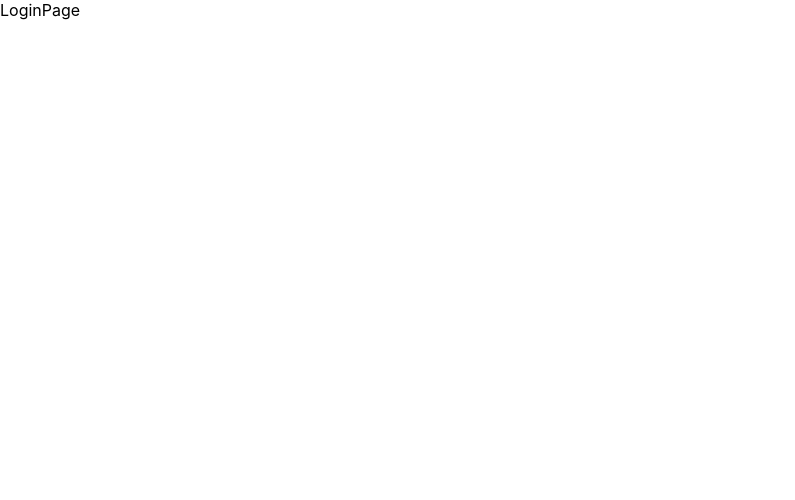
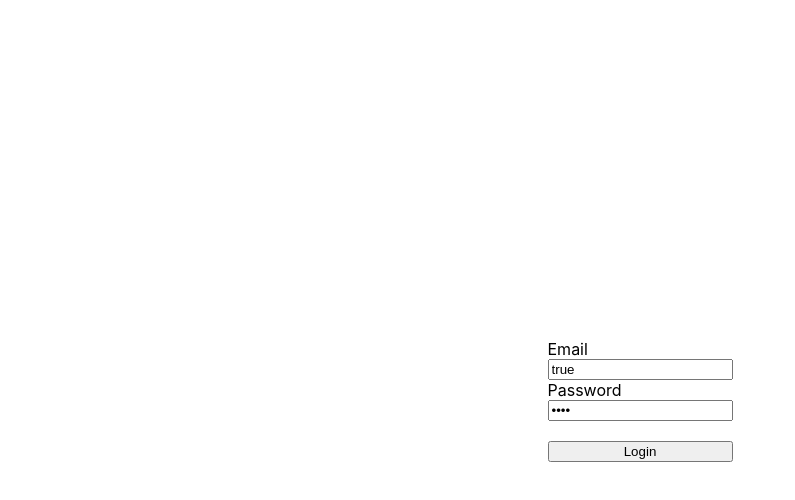
Before and after one commit to leehi9817/boiler-plate, a React (Create React App) app in the folder client/: page /login in a window 1280 px wide. Shown: the top 500 px of the page, without its empty margins (0-795 px from the left). Built offline with nearby package versions, Linux system fonts and the light colour scheme.

Commit message:
style: LoginPage 샘플 레이아웃

```diff
--- a/client/src/components/views/LoginPage/LoginPage.js
+++ b/client/src/components/views/LoginPage/LoginPage.js
@@ -1,7 +1,26 @@
 import React from "react";
 
 function LoginPage() {
-  return <div>LoginPage</div>;
+  return (
+    <div
+      style={{
+        display: "flex",
+        justifyContent: "center",
+        alignItems: "center",
+        width: "100%",
+        height: "100vh",
+      }}
+    >
+      <form style={{ display: "flex", flexDirection: "column" }}>
+        <label>Email</label>
+        <input type="email" value onChange />
+        <label>Password</label>
+        <input type="password" value onChange />
+        <br />
+        <button>Login</button>
+      </form>
+    </div>
+  );
 }
 
 export default LoginPage;
```
